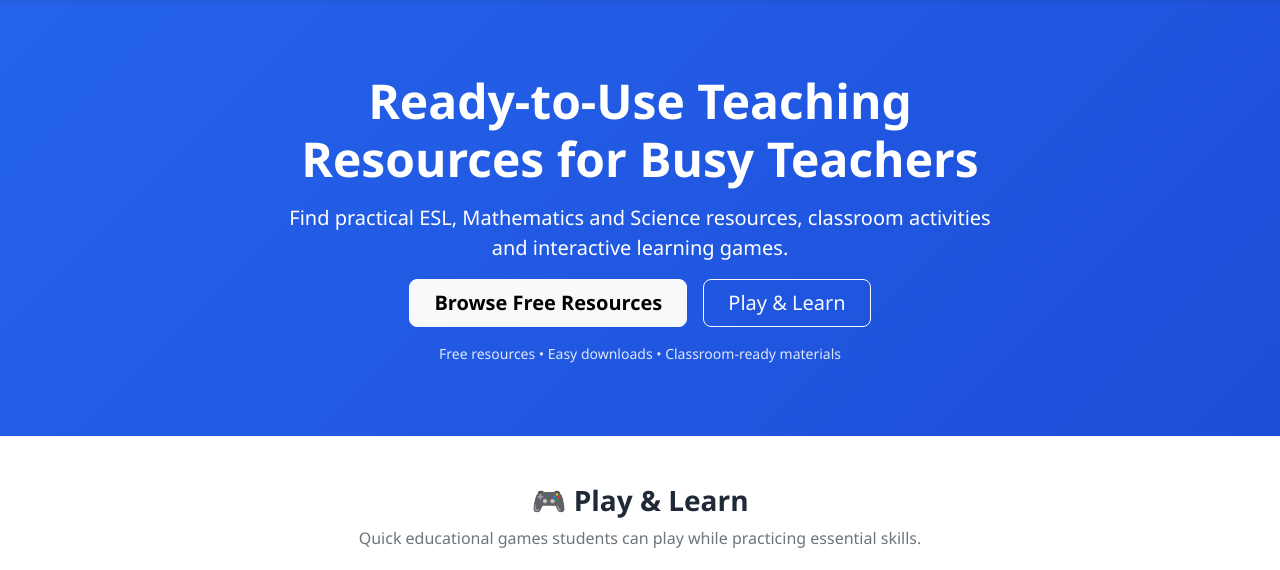
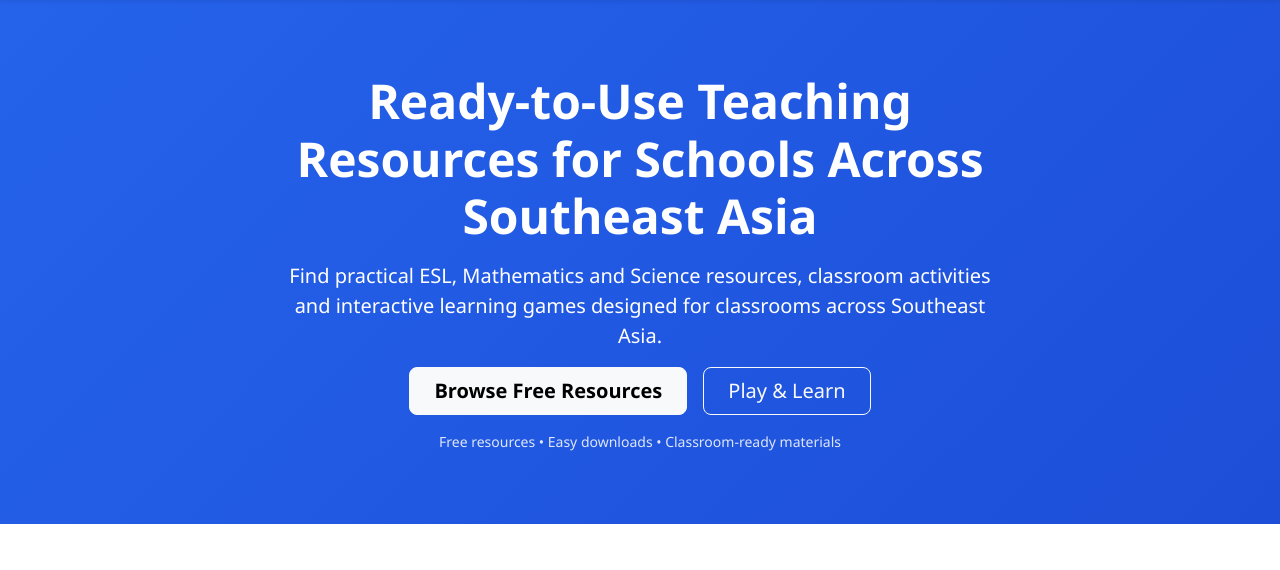
Before and after one commit to TaniformSylvester/ESL-, a PHP site: page /esl-teacher-hub/esl-teacher-hub/index.php in a window 1280 px wide. Shown: the part 56-626 px from the top of the page. Run offline with PHP 8.4, Linux system fonts and the light colour scheme; data comes from the database, SQL or seed files in the repository; data that the repository does not hold is empty.

Commit message:
Reposition marketing copy toward Southeast Asia
Update site description, homepage hero/meta, About "Who We're For", and
pricing meta description to reflect TeachLuma's Southeast Asia focus.
Auto-generated per-resource SEO is untouched.

Co-Authored-By: Claude Sonnet 5 <noreply@anthropic.com>
Claude-Session: https://claude.ai/code/session_01N49b43FUZrLoDqgzbhShLx

```diff
--- a/about.php
+++ b/about.php
@@ -2,7 +2,7 @@
 require_once __DIR__ . '/includes/init.php';
 
 $pageTitle = 'About Us';
-$pageDescription = 'Learn about ' . SITE_NAME . '\'s mission to help teachers save preparation time with ready-to-use resources and practical classroom guidance.';
+$pageDescription = 'Learn about ' . SITE_NAME . '\'s mission to help teachers across Southeast Asia save preparation time with ready-to-use resources and practical classroom guidance.';
 require_once __DIR__ . '/includes/header.php';
 ?>
 <div class="container py-5">
@@ -16,7 +16,7 @@ require_once __DIR__ . '/includes/header.php';
             <p>Planning a lesson from scratch takes time most teachers don't have. Searching the internet for a worksheet or activity often turns up something generic, mistargeted at the wrong level, or missing the pieces a teacher actually needs &mdash; an answer key, clear instructions, or a sense of how long it will take in class. <?= e(SITE_NAME) ?> exists to shorten that search: resources organized by subject and grade, with enough context on each one to know whether it fits your lesson before you download it.</p>
 
             <h2 class="h4 fw-bold mt-5 mb-3">Who We're For</h2>
-            <p><?= e(SITE_NAME) ?> is built for teachers generally &mdash; ESL/EFL teachers, primary school teachers, international-school teachers, private tutors, and homeschool educators, in Thailand and anywhere else in the world. We cover English/ESL for Kindergarten through Grade 10, and Math and Science for Grades 1&ndash;6.</p>
+            <p><?= e(SITE_NAME) ?> is built for teachers across Southeast Asia &mdash; ESL/EFL teachers, primary school teachers, international and bilingual school teachers, private tutors, and homeschool educators working in international, bilingual, and English Program classrooms in Thailand and neighboring countries, and anywhere else in the world. We cover English/ESL for Kindergarten through Grade 10, and Math and Science for Grades 1&ndash;6.</p>
 
             <h2 class="h4 fw-bold mt-5 mb-3">What's on <?= e(SITE_NAME) ?></h2>
             <ul>
--- a/config/config.php
+++ b/config/config.php
@@ -34,7 +34,7 @@ if (ENVIRONMENT === 'development') {
 // -----------------------------------------------------------------------
 define('SITE_NAME', 'TeachLuma');
 define('SITE_TAGLINE', 'Save Time. Teach Better.');
-define('SITE_DESCRIPTION', 'Ready-to-teach English/ESL, Math and Science resources, plus practical teaching guidance, for teachers everywhere.');
+define('SITE_DESCRIPTION', 'Ready-to-teach English/ESL, Math and Science resources, plus practical teaching guidance, for teachers across Southeast Asia.');
 
 // IMPORTANT: change this to your real domain before going live, no trailing slash.
 define('SITE_URL', 'http://localhost/esl-teacher-hub');
--- a/index.php
+++ b/index.php
@@ -33,8 +33,8 @@ $subjectDescriptions = [
     'science' => 'Simple science resources and activities for young learners.',
 ];
 
-$pageTitle = 'Ready-to-Use Teaching Resources for Busy Teachers';
-$pageDescription = 'Find practical ESL, Mathematics and Science resources, classroom activities and interactive learning games for busy teachers.';
+$pageTitle = 'Ready-to-Use Teaching Resources for Schools Across Southeast Asia';
+$pageDescription = 'Find practical ESL, Mathematics and Science resources, classroom activities and interactive learning games designed for classrooms across Southeast Asia.';
 require_once __DIR__ . '/includes/header.php';
 ?>
 
@@ -42,8 +42,8 @@ require_once __DIR__ . '/includes/header.php';
     <div class="container py-4">
         <div class="row align-items-center">
             <div class="col-lg-8 mx-auto text-center">
-                <h1 class="display-5 fw-bold mb-3">Ready-to-Use Teaching Resources for Busy Teachers</h1>
-                <p class="lead mb-3">Find practical ESL, Mathematics and Science resources, classroom activities and interactive learning games.</p>
+                <h1 class="display-5 fw-bold mb-3">Ready-to-Use Teaching Resources for Schools Across Southeast Asia</h1>
+                <p class="lead mb-3">Find practical ESL, Mathematics and Science resources, classroom activities and interactive learning games designed for classrooms across Southeast Asia.</p>
                 <div class="d-flex flex-column flex-sm-row justify-content-center gap-3 mb-3">
                     <a href="<?= e(base_url('resources.php?access=free')) ?>" class="btn btn-light btn-lg px-4 fw-semibold">Browse Free Resources</a>
                     <a href="<?= e(base_url('') . '#play-and-learn') ?>" class="btn btn-outline-light btn-lg px-4">Play &amp; Learn</a>
--- a/pricing.php
+++ b/pricing.php
@@ -12,7 +12,7 @@ $annualMonthlyEquivalent = PRICE_ANNUAL / 12;
 $annualSavings = (PRICE_MONTHLY * 12) - PRICE_ANNUAL;
 
 $pageTitle = 'Pricing';
-$pageDescription = 'TeachLuma pricing: free resources are unlimited for everyone, no account required, or go Teacher Pro for members-only resources at ' . format_currency(PRICE_MONTHLY) . '/month or ' . format_currency(PRICE_ANNUAL) . '/year.';
+$pageDescription = 'TeachLuma pricing for teachers across Southeast Asia: free resources are unlimited for everyone, no account required, or go Teacher Pro for members-only resources at ' . format_currency(PRICE_MONTHLY) . '/month or ' . format_currency(PRICE_ANNUAL) . '/year.';
 require_once __DIR__ . '/includes/header.php';
 ?>
 <div class="container py-5">
```
